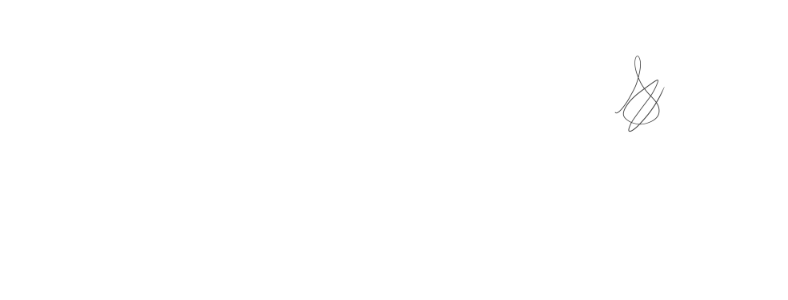
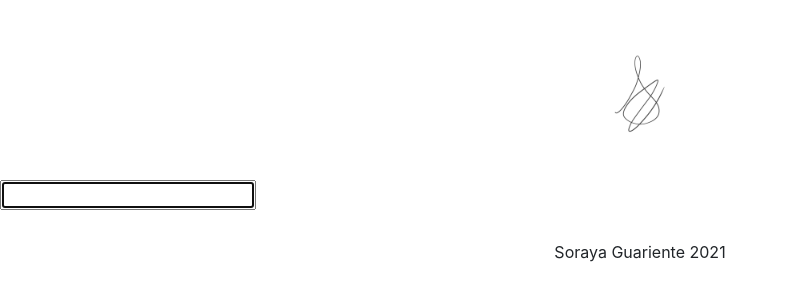
Before and after one commit to sorayaguariente/dictionary-project, a React (Create React App) app: page / in a window 1280 px wide. Shown: the top 300 px of the page, without its empty margins (0-788 px from the left). Built offline with nearby package versions, Linux system fonts and the light colour scheme.

Commit message:
Bilt the search engine

```diff
--- a/src/App.css
+++ b/src/App.css
@@ -6,3 +6,10 @@
   display: block;
   margin: 0 auto;
 }
+.App-main {
+  margin: 20px;
+}
+.App-footer {
+  text-align: center;
+  margin: 30px 0;
+}
--- a/src/App.js
+++ b/src/App.js
@@ -1,14 +1,17 @@
 import signature from "./signature.png";
 import "./App.css";
+import Dictionary from "./Dictionary";
 
-function App() {
+export default function App() {
   return (
     <div className="App">
       <header className="App-header">
         <img src={signature} className="img-fluid App-logo" alt="logo" />
       </header>
+      <main>
+        <Dictionary />
+      </main>
+      <footer className="App-footer">Soraya Guariente 2021</footer>
     </div>
   );
 }
-
-export default App;
--- /dev/null
+++ b/src/Dictionary.js
@@ -0,0 +1,21 @@
+import React, { useState } from "react";
+
+export default function Dictionary() {
+  const [keyword, setKeyword] = useState("");
+  function search(event) {
+    event.preventDefault();
+    alert(`Searching for ${keyword} definition`);
+  }
+  function handleKeywordChange(event) {
+    setKeyword(event.target.value);
+  }
+
+  return (
+    <div className="Dictionary">
+      {" "}
+      <form onSubmit={search}>
+        <input type="search" onChange={handleKeywordChange} autoFocus={true} />
+      </form>{" "}
+    </div>
+  );
+}
```
